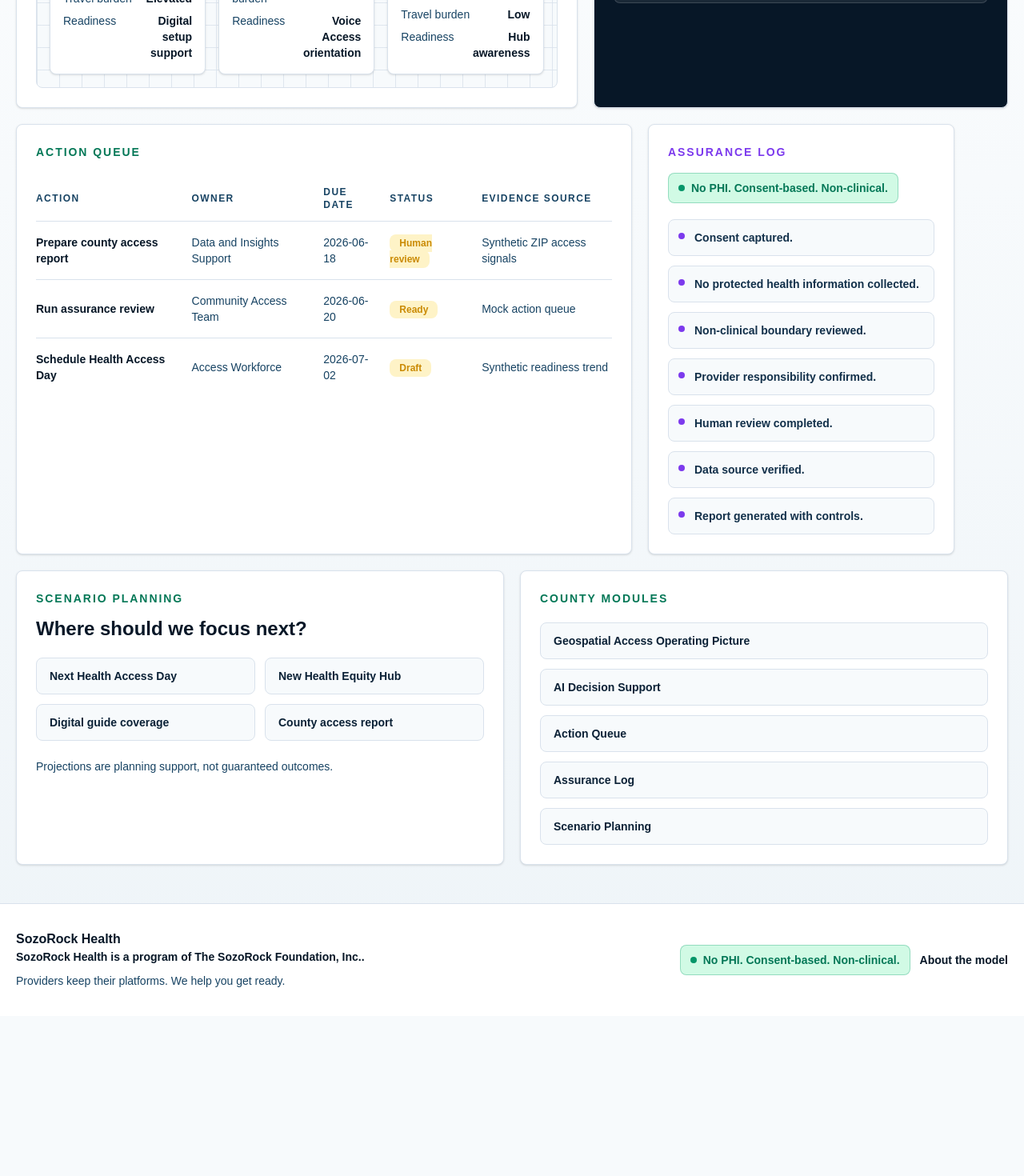
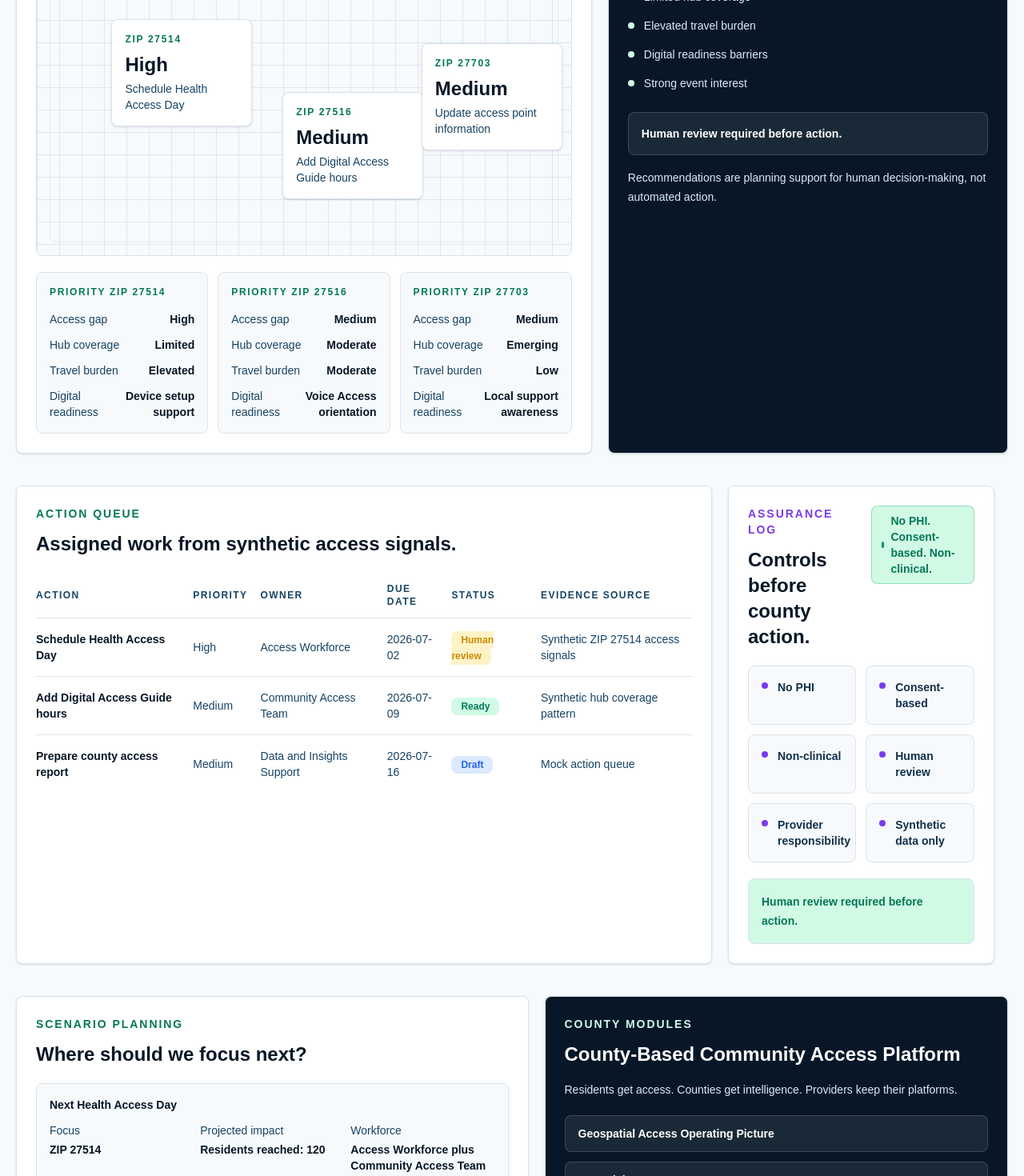
Before and after one commit to drolu-cmyk/health-sozorock, a Next.js app: page /county in a window 1280 px wide. Shown: the part 740-2210 px from the top of the page at 80% size. Before the commit the page ends 2010 px from the top, so only its background shows below. Built offline with nearby package versions, Linux system fonts and the light colour scheme.

Commit message:
feat: build county operating intelligence layer

```diff
--- a/src/app/county/page.tsx
+++ b/src/app/county/page.tsx
@@ -1,54 +1,109 @@
 import { AssuranceBadge } from "@/components/assurance-badge";
+import { OperatingSequence } from "@/components/operating-sequence";
 import { SectionHeading } from "@/components/section-heading";
 import { brand } from "@/lib/brand";
 import {
-  actionQueue,
-  assuranceChecks,
-  countyModules,
-  syntheticAccessSignals,
-} from "@/lib/mock-data";
+  countyAccessSignals,
+  countyActionQueue,
+  countyAssuranceControls,
+  countyDecisionSupport,
+  scenarioPlans,
+} from "@/lib/county-data";
+import { countyModules } from "@/lib/mock-data";
+
+const statusClass = {
+  Draft: "bg-signal-100 text-signal-600",
+  Ready: "bg-access-100 text-access-700",
+  "Human review": "bg-warning-100 text-warning-600",
+} as const;
 
 export default function CountyPage() {
   return (
-    <div className="mx-auto max-w-7xl px-5 py-12">
+    <div className="bg-surface">
+      <section className="mx-auto max-w-7xl px-5 py-10 md:py-14">
+        <div className="grid gap-6 xl:grid-cols-[0.88fr_1.12fr] xl:items-end">
           <SectionHeading
             eyebrow={brand.layers.county.name}
             title={`${brand.layers.county.standard}.`}
-        description="A synthetic operating view for turning access signals into decisions, actions, assurance, and measurable impact."
+            description="A static operating view for turning synthetic access signals into decisions, actions, assurance, and measurable impact."
           />
+          <div className="rounded-lg border border-foundation-800/15 bg-white p-5 shadow-sm">
+            <AssuranceBadge />
+            <p className="mt-4 text-sm font-semibold leading-6 text-foundation-700">
+              Signal → Decision → Action → Assurance → Impact.
+            </p>
+            <p className="mt-2 text-sm leading-6 text-foundation-700">
+              This prototype uses synthetic data only and does not connect to live maps,
+              live AI, external services, or backend workflows.
+            </p>
+          </div>
+        </div>
+        <div className="mt-8">
+          <OperatingSequence />
+        </div>
+      </section>
 
-      <section className="mt-10 grid gap-5 xl:grid-cols-[1.15fr_0.85fr]">
-        <article className="rounded-lg border border-line bg-white p-6 shadow-sm">
+      <section className="mx-auto grid max-w-7xl gap-5 px-5 pb-5 xl:grid-cols-[1.18fr_0.82fr]">
+        <article
+          className="rounded-lg border border-line bg-white p-6 shadow-sm"
+          id="geospatial-access-operating-picture"
+        >
           <div className="flex flex-col gap-4 md:flex-row md:items-start md:justify-between">
             <div>
               <p className="text-sm font-bold uppercase tracking-[0.14em] text-access-700">
                 Geospatial Access Operating Picture
               </p>
               <h2 className="mt-3 text-2xl font-bold text-foundation-950">
-                Priority ZIP-code detection with synthetic access signals.
+                Priority ZIPs, hub coverage, travel burden, and readiness signals.
               </h2>
             </div>
-            <AssuranceBadge />
+            <span className="rounded-lg bg-surface px-4 py-3 text-sm font-bold text-foundation-700">
+              Static map-style view
+            </span>
           </div>
-          <div className="map-grid mt-6 grid min-h-[360px] gap-4 rounded-lg border border-line bg-surface p-4 lg:grid-cols-3">
-            {syntheticAccessSignals.map((signal) => (
-              <div className="self-end rounded-lg border border-line bg-white p-4 shadow-sm" key={signal.zip}>
+
+          <div className="map-grid relative mt-6 min-h-[380px] overflow-hidden rounded-lg border border-line bg-surface p-4">
+            <div className="absolute inset-4 rounded-lg border border-line/70" aria-hidden="true" />
+            {countyAccessSignals.map((signal) => (
+              <div
+                className={`absolute ${signal.mapPosition} w-44 rounded-lg border border-line bg-white p-4 shadow-sm`}
+                key={signal.zip}
+              >
                 <p className="text-xs font-bold uppercase tracking-[0.14em] text-access-700">
                   ZIP {signal.zip}
                 </p>
-                <p className="mt-3 text-2xl font-bold text-foundation-950">{signal.accessGap}</p>
-                <dl className="mt-4 space-y-2 text-sm">
+                <p className="mt-2 text-2xl font-bold text-foundation-950">
+                  {signal.priority}
+                </p>
+                <p className="mt-1 text-sm text-foundation-700">{signal.nextAction}</p>
+              </div>
+            ))}
+          </div>
+
+          <div className="mt-5 grid gap-3 lg:grid-cols-3">
+            {countyAccessSignals.map((signal) => (
+              <div className="rounded-lg border border-line bg-surface p-4" key={signal.zip}>
+                <p className="text-xs font-bold uppercase tracking-[0.14em] text-access-700">
+                  Priority ZIP {signal.zip}
+                </p>
+                <dl className="mt-4 space-y-3 text-sm">
+                  <div className="flex justify-between gap-4">
+                    <dt className="text-foundation-700">Access gap</dt>
+                    <dd className="font-bold text-foundation-950">{signal.accessGap}</dd>
+                  </div>
                   <div className="flex justify-between gap-4">
                     <dt className="text-foundation-700">Hub coverage</dt>
-                    <dd className="font-semibold text-foundation-950">{signal.hubCoverage}</dd>
+                    <dd className="font-bold text-foundation-950">{signal.hubCoverage}</dd>
                   </div>
                   <div className="flex justify-between gap-4">
                     <dt className="text-foundation-700">Travel burden</dt>
-                    <dd className="font-semibold text-foundation-950">{signal.travelBurden}</dd>
+                    <dd className="font-bold text-foundation-950">{signal.travelBurden}</dd>
                   </div>
                   <div className="flex justify-between gap-4">
-                    <dt className="text-foundation-700">Readiness</dt>
-                    <dd className="text-right font-semibold text-foundation-950">{signal.readiness}</dd>
+                    <dt className="text-foundation-700">Digital readiness</dt>
+                    <dd className="text-right font-bold text-foundation-950">
+                      {signal.digitalReadiness}
+                    </dd>
                   </div>
                 </dl>
               </div>
@@ -60,35 +115,42 @@ export default function CountyPage() {
           <p className="text-sm font-bold uppercase tracking-[0.14em] text-access-100">
             AI Decision Support
           </p>
-          <h2 className="mt-3 text-2xl font-bold">
-            Recommended Action
-          </h2>
+          <h2 className="mt-3 text-2xl font-bold">Recommended Action</h2>
           <p className="mt-4 text-lg font-semibold text-white">
-            Schedule Health Access Day in ZIP 27514.
+            {countyDecisionSupport.recommendation}
           </p>
           <ul className="mt-5 space-y-3 text-sm leading-6 text-blue-100">
-            <li>High access gap</li>
-            <li>Limited hub coverage</li>
-            <li>Elevated travel burden</li>
-            <li>Digital readiness barriers</li>
-            <li>Recent engagement signals</li>
+            {countyDecisionSupport.rationale.map((reason) => (
+              <li className="flex gap-3" key={reason}>
+                <span className="mt-2 h-2 w-2 shrink-0 rounded-full bg-access-100" />
+                {reason}
+              </li>
+            ))}
           </ul>
           <p className="mt-6 rounded-lg border border-white/15 bg-white/8 p-4 text-sm font-bold">
-            Human review required before action.
+            {countyDecisionSupport.reviewControl}
+          </p>
+          <p className="mt-4 text-sm leading-6 text-blue-100">
+            Recommendations are planning support for human decision-making, not automated
+            action.
           </p>
         </article>
       </section>
 
-      <section className="mt-5 grid gap-5 xl:grid-cols-[1fr_0.85fr]">
+      <section className="mx-auto grid max-w-7xl gap-5 px-5 py-5 xl:grid-cols-[1.05fr_0.95fr]">
         <article className="rounded-lg border border-line bg-white p-6 shadow-sm">
           <p className="text-sm font-bold uppercase tracking-[0.14em] text-access-700">
             Action Queue
           </p>
+          <h2 className="mt-3 text-2xl font-bold text-foundation-950">
+            Assigned work from synthetic access signals.
+          </h2>
           <div className="mt-5 overflow-x-auto">
-            <table className="w-full min-w-[720px] border-collapse text-left text-sm">
+            <table className="w-full min-w-[820px] border-collapse text-left text-sm">
               <thead>
                 <tr className="border-b border-line text-xs uppercase tracking-[0.12em] text-foundation-700">
                   <th className="py-3 pr-4">Action</th>
+                  <th className="py-3 pr-4">Priority</th>
                   <th className="py-3 pr-4">Owner</th>
                   <th className="py-3 pr-4">Due date</th>
                   <th className="py-3 pr-4">Status</th>
@@ -96,17 +158,22 @@ export default function CountyPage() {
                 </tr>
               </thead>
               <tbody>
-                {actionQueue.map((item) => (
+                {countyActionQueue.map((item) => (
                   <tr className="border-b border-line last:border-0" key={item.action}>
                     <td className="py-4 pr-4 font-bold text-foundation-950">{item.action}</td>
+                    <td className="py-4 pr-4 text-foundation-700">{item.priority}</td>
                     <td className="py-4 pr-4 text-foundation-700">{item.owner}</td>
-                    <td className="py-4 pr-4 text-foundation-700">{item.due}</td>
+                    <td className="py-4 pr-4 text-foundation-700">{item.dueDate}</td>
                     <td className="py-4 pr-4">
-                      <span className="rounded-lg bg-warning-100 px-3 py-1 text-xs font-bold text-warning-600">
+                      <span
+                        className={`rounded-lg px-3 py-1 text-xs font-bold ${
+                          statusClass[item.status]
+                        }`}
+                      >
                         {item.status}
                       </span>
                     </td>
-                    <td className="py-4 text-foundation-700">{item.source}</td>
+                    <td className="py-4 text-foundation-700">{item.evidence}</td>
                   </tr>
                 ))}
               </tbody>
@@ -115,24 +182,38 @@ export default function CountyPage() {
         </article>
 
         <article className="rounded-lg border border-line bg-white p-6 shadow-sm">
+          <div className="flex flex-col gap-4 md:flex-row md:items-start md:justify-between">
+            <div>
               <p className="text-sm font-bold uppercase tracking-[0.14em] text-assurance-600">
                 Assurance Log
               </p>
-          <div className="mt-4">
+              <h2 className="mt-3 text-2xl font-bold text-foundation-950">
+                Controls before county action.
+              </h2>
+            </div>
             <AssuranceBadge />
           </div>
-          <ul className="mt-5 space-y-3">
-            {assuranceChecks.map((check) => (
-              <li className="flex gap-3 rounded-lg border border-line bg-surface p-3 text-sm font-semibold text-foundation-800" key={check}>
-                <span className="mt-1 h-2 w-2 shrink-0 rounded-full bg-assurance-600" aria-hidden="true" />
-                {check}
-              </li>
+          <div className="mt-5 grid gap-3 sm:grid-cols-2">
+            {countyAssuranceControls.map((control) => (
+              <div
+                className="flex gap-3 rounded-lg border border-line bg-surface p-4 text-sm font-bold text-foundation-800"
+                key={control}
+              >
+                <span
+                  className="mt-1 h-2 w-2 shrink-0 rounded-full bg-assurance-600"
+                  aria-hidden="true"
+                />
+                {control}
+              </div>
             ))}
-          </ul>
+          </div>
+          <p className="mt-5 rounded-lg border border-line bg-access-100 p-4 text-sm font-semibold leading-6 text-access-700">
+            Human review required before action.
+          </p>
         </article>
       </section>
 
-      <section className="mt-5 grid gap-5 lg:grid-cols-2">
+      <section className="mx-auto grid max-w-7xl gap-5 px-5 py-5 pb-12 lg:grid-cols-[1.05fr_0.95fr]">
         <article className="rounded-lg border border-line bg-white p-6 shadow-sm">
           <p className="text-sm font-bold uppercase tracking-[0.14em] text-access-700">
             Scenario Planning
@@ -140,30 +221,50 @@ export default function CountyPage() {
           <h2 className="mt-3 text-2xl font-bold text-foundation-950">
             Where should we focus next?
           </h2>
-          <div className="mt-5 grid gap-3 sm:grid-cols-2">
-            {[
-              "Next Health Access Day",
-              "New Health Equity Hub",
-              "Digital guide coverage",
-              "County access report",
-            ].map((scenario) => (
-              <span className="rounded-lg border border-line bg-surface px-4 py-3 text-sm font-bold text-foundation-900" key={scenario}>
-                {scenario}
-              </span>
+          <div className="mt-5 grid gap-3">
+            {scenarioPlans.map((scenario) => (
+              <div className="rounded-lg border border-line bg-surface p-4" key={scenario.title}>
+                <p className="text-sm font-bold text-foundation-950">{scenario.title}</p>
+                <dl className="mt-3 grid gap-2 text-sm sm:grid-cols-3">
+                  <div>
+                    <dt className="text-foundation-700">Focus</dt>
+                    <dd className="mt-1 font-bold text-foundation-950">{scenario.focus}</dd>
+                  </div>
+                  <div>
+                    <dt className="text-foundation-700">Projected impact</dt>
+                    <dd className="mt-1 font-bold text-foundation-950">
+                      {scenario.projectedImpact}
+                    </dd>
+                  </div>
+                  <div>
+                    <dt className="text-foundation-700">Workforce</dt>
+                    <dd className="mt-1 font-bold text-foundation-950">{scenario.workforce}</dd>
+                  </div>
+                </dl>
+              </div>
             ))}
           </div>
           <p className="mt-5 text-sm leading-6 text-foundation-700">
-            Projections are planning support, not guaranteed outcomes.
+            Scenario outputs are planning support, not guaranteed outcomes.
           </p>
         </article>
 
-        <article className="rounded-lg border border-line bg-white p-6 shadow-sm">
-          <p className="text-sm font-bold uppercase tracking-[0.14em] text-access-700">
+        <article className="rounded-lg border border-line bg-foundation-950 p-6 text-white shadow-sm">
+          <p className="text-sm font-bold uppercase tracking-[0.14em] text-access-100">
             County modules
+          </p>
+          <h2 className="mt-3 text-2xl font-bold">
+            County-Based Community Access Platform
+          </h2>
+          <p className="mt-4 text-sm leading-6 text-blue-100">
+            Residents get access. Counties get intelligence. Providers keep their platforms.
           </p>
           <div className="mt-5 grid gap-3">
             {countyModules.map((module) => (
-              <span className="rounded-lg border border-line bg-surface px-4 py-3 text-sm font-bold text-foundation-900" key={module}>
+              <span
+                className="rounded-lg border border-white/15 bg-white/8 px-4 py-3 text-sm font-bold"
+                key={module}
+              >
                 {module}
               </span>
             ))}
--- /dev/null
+++ b/src/lib/county-data.ts
@@ -0,0 +1,104 @@
+export const countyAccessSignals = [
+  {
+    zip: "27514",
+    priority: "High",
+    accessGap: "High",
+    hubCoverage: "Limited",
+    travelBurden: "Elevated",
+    digitalReadiness: "Device setup support",
+    engagement: "Strong event interest",
+    nextAction: "Schedule Health Access Day",
+    mapPosition: "left-[14%] top-[22%]",
+  },
+  {
+    zip: "27516",
+    priority: "Medium",
+    accessGap: "Medium",
+    hubCoverage: "Moderate",
+    travelBurden: "Moderate",
+    digitalReadiness: "Voice Access orientation",
+    engagement: "Hub awareness rising",
+    nextAction: "Add Digital Access Guide hours",
+    mapPosition: "left-[46%] top-[46%]",
+  },
+  {
+    zip: "27703",
+    priority: "Medium",
+    accessGap: "Medium",
+    hubCoverage: "Emerging",
+    travelBurden: "Low",
+    digitalReadiness: "Local support awareness",
+    engagement: "Community input received",
+    nextAction: "Update access point information",
+    mapPosition: "left-[72%] top-[30%]",
+  },
+] as const;
+
+export const countyDecisionSupport = {
+  recommendation: "Schedule Health Access Day in ZIP 27514.",
+  reviewControl: "Human review required before action.",
+  rationale: [
+    "High access gap signal",
+    "Limited hub coverage",
+    "Elevated travel burden",
+    "Digital readiness barriers",
+    "Strong event interest",
+  ],
+} as const;
+
+export const countyActionQueue = [
+  {
+    action: "Schedule Health Access Day",
+    priority: "High",
+    owner: "Access Workforce",
+    dueDate: "2026-07-02",
+    status: "Human review",
+    evidence: "Synthetic ZIP 27514 access signals",
+  },
+  {
+    action: "Add Digital Access Guide hours",
+    priority: "Medium",
+    owner: "Community Access Team",
+    dueDate: "2026-07-09",
+    status: "Ready",
+    evidence: "Synthetic hub coverage pattern",
+  },
+  {
+    action: "Prepare county access report",
+    priority: "Medium",
+    owner: "Data and Insights Support",
+    dueDate: "2026-07-16",
+    status: "Draft",
+    evidence: "Mock action queue",
+  },
+] as const;
+
+export const countyAssuranceControls = [
+  "No PHI",
+  "Consent-based",
+  "Non-clinical",
+  "Human review",
+  "Provider responsibility",
+  "Synthetic data only",
+] as const;
+
+export const scenarioPlans = [
+  {
+    title: "Next Health Access Day",
+    focus: "ZIP 27514",
+    projectedImpact: "Residents reached: 120",
+    workforce: "Access Workforce plus Community Access Team",
+  },
+  {
+    title: "New Health Equity Hub",
+    focus: "ZIP 27703",
+    projectedImpact: "Hub coverage improvement: medium",
+    workforce: "Digital Access Guides",
+  },
+  {
+    title: "Digital readiness coverage",
+    focus: "ZIP 27516",
+    projectedImpact: "Readiness barriers reduced: planning estimate",
+    workforce: "Digital Access Guides and data support",
+  },
+] as const;
```
Lines whose indentation alone changed are shown as unchanged.
